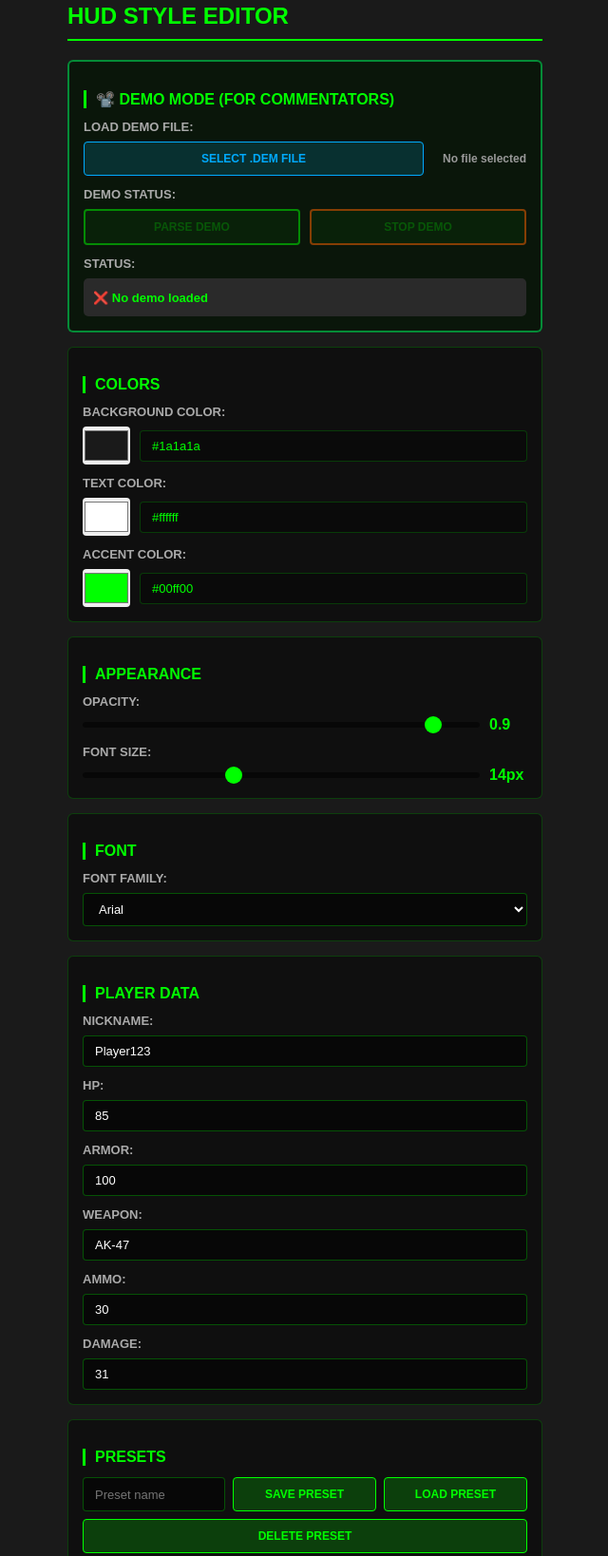
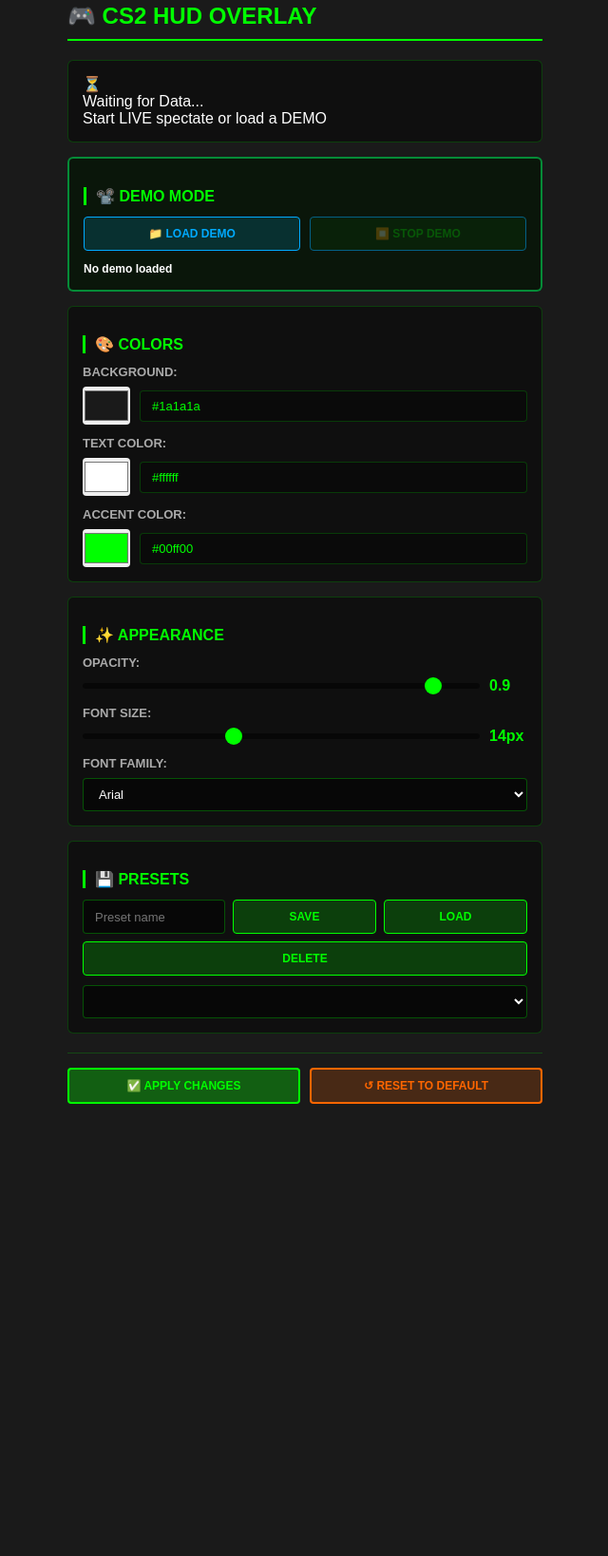
Before and after one commit to rybkaaaaaa/cs2-hud-overlay, an Electron app: page src/editor/editor.html in a window 1400 px wide. Shown: the part 17-1655 px from the top of the page at 95% size, without its empty margins (379-1019 px from the left). After the commit the page ends 1199 px from the top, so only its background shows below. Drawn offline with Linux system fonts and the light colour scheme; no server answers.

Commit message:
Refactor editor.html: Simplify UI with auto-detection display

```diff
--- a/src/editor/editor.html
+++ b/src/editor/editor.html
@@ -8,42 +8,41 @@
 </head>
 <body>
   <div class="editor-container">
-    <h1>HUD Style Editor</h1>
+    <h1>🎮 CS2 HUD Overlay</h1>
 
-    <!-- Demo Controls (NEW) -->
+    <!-- Mode Status (NEW - SIMPLIFIED) -->
+    <div class="settings-group mode-status-section">
+      <div id="modeStatus" class="mode-indicator">
+        <div class="mode-icon">⏳</div>
+        <div class="mode-text">
+          <div class="mode-title">Waiting for Data...</div>
+          <div class="mode-subtitle">Start LIVE spectate or load a DEMO</div>
+        </div>
+      </div>
+    </div>
+
+    <!-- Demo Controls (SIMPLIFIED) -->
     <div class="settings-group demo-section">
-      <h2>📽️ Demo Mode (For Commentators)</h2>
+      <h2>📽️ Demo Mode</h2>
 
       <div class="setting-item">
-        <label>Load Demo File:</label>
         <div class="demo-buttons">
-          <button id="selectDemoBtn" class="btn-demo">Select .DEM File</button>
-          <span id="demoFileName" style="margin-left: 10px; color: #999;">No file selected</span>
+          <button id="selectDemoBtn" class="btn-demo">📁 Load Demo</button>
+          <button id="stopDemoBtn" class="btn-demo btn-stop" disabled>⏹️ Stop Demo</button>
         </div>
       </div>
 
       <div class="setting-item">
-        <label>Demo Status:</label>
-        <div style="display: flex; gap: 10px;">
-          <button id="parseDemoBtn" class="btn-primary" disabled>Parse Demo</button>
-          <button id="stopDemoBtn" class="btn-secondary" disabled>Stop Demo</button>
-        </div>
-      </div>
-
-      <div class="setting-item">
-        <label>Status:</label>
-        <div id="demoStatus" style="padding: 10px; background: #2a2a2a; border-radius: 5px; color: #00ff00;">
-          ❌ No demo loaded
-        </div>
+        <span id="demoFileName" class="demo-file-info">No demo loaded</span>
       </div>
     </div>
 
     <!-- Color Settings -->
     <div class="settings-group">
-      <h2>Colors</h2>
+      <h2>🎨 Colors</h2>
 
       <div class="setting-item">
-        <label for="bgColor">Background Color:</label>
+        <label for="bgColor">Background:</label>
         <div class="color-input-group">
           <input type="color" id="bgColor" value="#1a1a1a">
           <input type="text" id="bgColorText" value="#1a1a1a" readonly>
@@ -67,9 +66,9 @@
       </div>
     </div>
 
-    <!-- Opacity Settings -->
+    <!-- Appearance Settings -->
     <div class="settings-group">
-      <h2>Appearance</h2>
+      <h2>✨ Appearance</h2>
 
       <div class="setting-item">
         <label for="opacity">Opacity:</label>
@@ -86,11 +85,6 @@
           <span id="fontSizeValue">14px</span>
         </div>
       </div>
-    </div>
-
-    <!-- Font Settings -->
-    <div class="settings-group">
-      <h2>Font</h2>
 
       <div class="setting-item">
         <label for="fontFamily">Font Family:</label>
@@ -100,62 +94,26 @@
           <option value="Georgia">Georgia</option>
           <option value="Courier New">Courier New</option>
           <option value="Trebuchet MS">Trebuchet MS</option>
-          <option value="Comic Sans MS">Comic Sans MS</option>
         </select>
       </div>
     </div>
 
-    <!-- Player Data -->
+    <!-- Presets -->
     <div class="settings-group">
-      <h2>Player Data</h2>
-
-      <div class="setting-item">
-        <label for="playerName">Nickname:</label>
-        <input type="text" id="playerName" value="Player123">
-      </div>
-
-      <div class="setting-item">
-        <label for="playerHP">HP:</label>
-        <input type="number" id="playerHP" min="0" max="100" value="85">
-      </div>
-
-      <div class="setting-item">
-        <label for="playerArmor">Armor:</label>
-        <input type="number" id="playerArmor" min="0" max="100" value="100">
-      </div>
-
-      <div class="setting-item">
-        <label for="weapon">Weapon:</label>
-        <input type="text" id="weapon" value="AK-47">
-      </div>
-
-      <div class="setting-item">
-        <label for="ammo">Ammo:</label>
-        <input type="number" id="ammo" min="0" value="30">
-      </div>
-
-      <div class="setting-item">
-        <label for="damage">Damage:</label>
-        <input type="number" id="damage" min="0" value="31">
-      </div>
-    </div>
-
-    <!-- Preset Management -->
-    <div class="settings-group">
-      <h2>Presets</h2>
+      <h2>💾 Presets</h2>
       <div class="preset-buttons">
         <input type="text" id="presetName" placeholder="Preset name">
-        <button id="savePresetBtn">Save Preset</button>
-        <button id="loadPresetBtn">Load Preset</button>
-        <button id="deletePresetBtn">Delete Preset</button>
+        <button id="savePresetBtn">Save</button>
+        <button id="loadPresetBtn">Load</button>
+        <button id="deletePresetBtn">Delete</button>
       </div>
       <select id="presetList"></select>
     </div>
 
     <!-- Action Buttons -->
     <div class="action-buttons">
-      <button id="applyBtn" class="btn-primary">Apply Changes</button>
-      <button id="resetBtn" class="btn-secondary">Reset to Default</button>
+      <button id="applyBtn" class="btn-primary">✅ Apply Changes</button>
+      <button id="resetBtn" class="btn-secondary">↺ Reset to Default</button>
     </div>
   </div>
 
```
